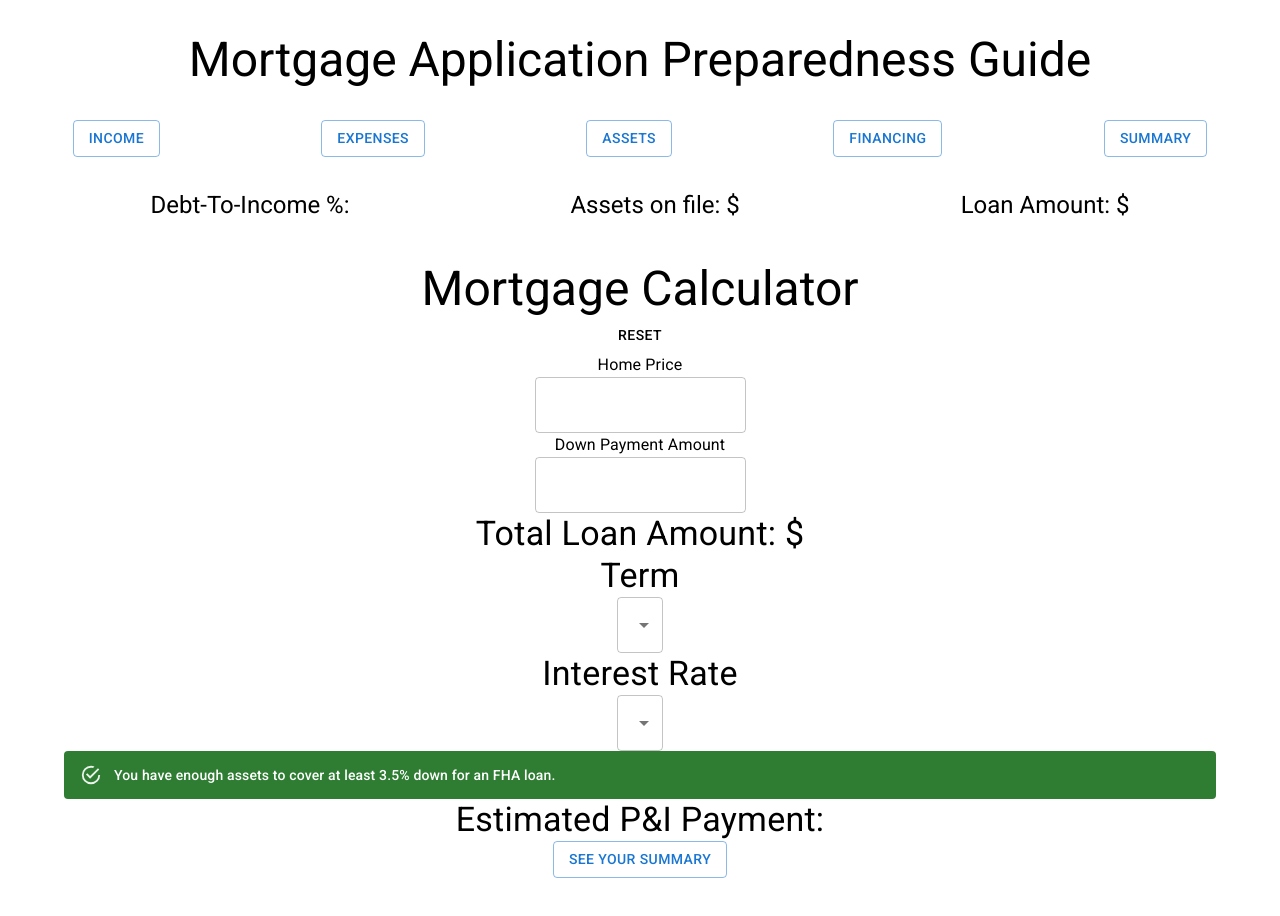
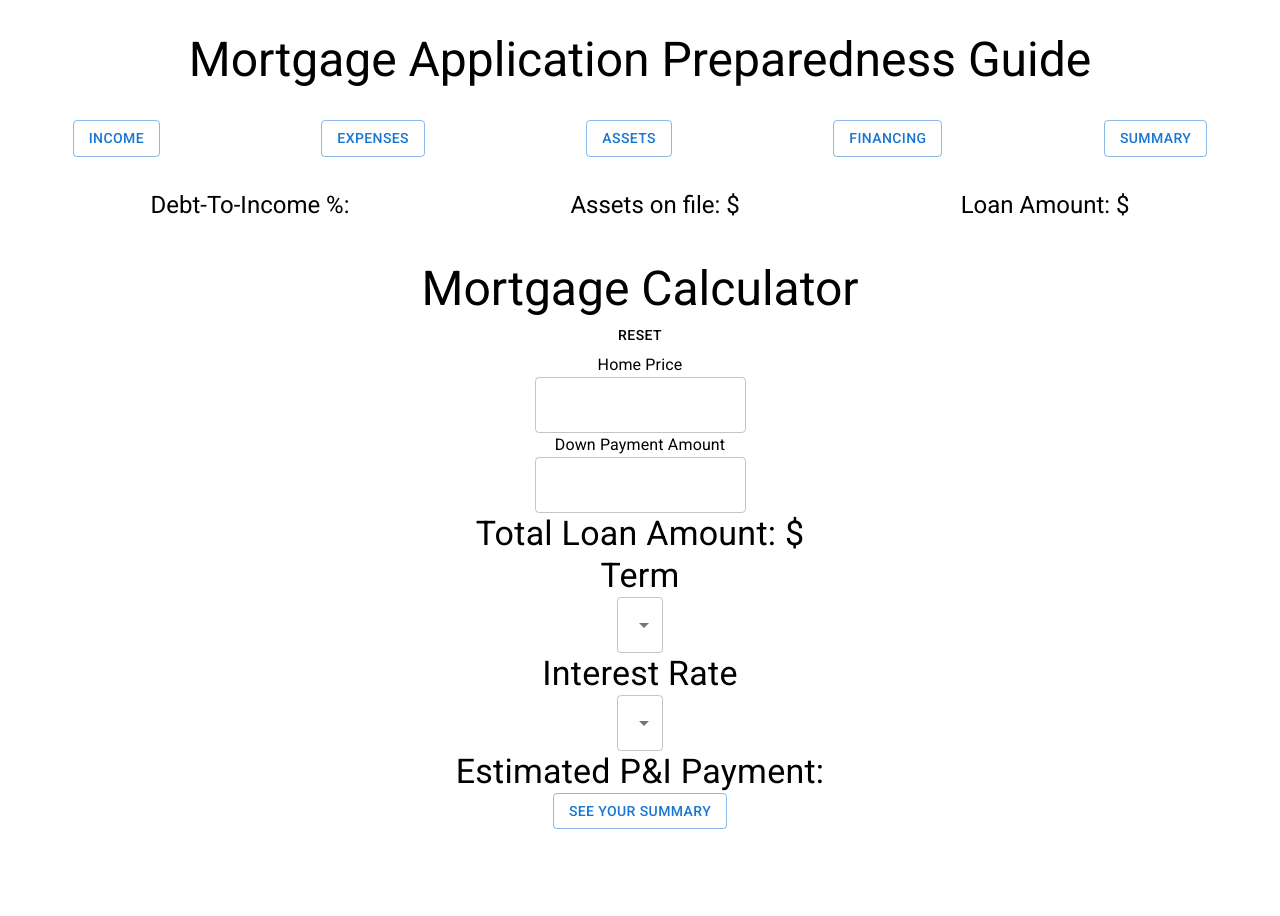
Before and after one commit to jschoff155/homefinancehero, a React (Create React App) app: page / in a window 1280 px wide. Both pictures are taken after a click on the button "FINANCING". After the commit the page ends 869 px from the top, so only its background shows below. Built offline with nearby package versions, Linux system fonts and the light colour scheme.

Commit message:
Removing alerts from production until proper validation is established.

```diff
--- a/src/ChildComponents/Financing.js
+++ b/src/ChildComponents/Financing.js
@@ -150,7 +150,7 @@ export default function Financing({
         <MenuItem value={7.75}>7.75</MenuItem>
         <MenuItem value={7.875}>7.875</MenuItem>
       </Select>
-      {tLoanAmount > 0 &&
+      {/*{tLoanAmount > 0 &&
       downPayment > 0 &&
       tLoanAmount * 0.035 > downPayment ? (
         <Alert variant="filled" severity="warning">
@@ -161,7 +161,7 @@ export default function Financing({
         <Alert variant="filled" severity="success">
           You have enough assets to cover at least 3.5% down for an FHA loan.
         </Alert>
-      )}
+      )}*/}
       <Typography variant="h4">Estimated P&I Payment:</Typography>
       <Typography variant="h4">{paymentAmount}</Typography>
       <Button variant="outlined" onClick={() => handleButtonClick("Summary")}>
--- a/src/ChildComponents/Summary.js
+++ b/src/ChildComponents/Summary.js
@@ -3,7 +3,7 @@ import Stack from "@mui/material/Stack";
 import Typography from "@mui/material/Typography";
 import Box from "@mui/material/Box";
 import Button from "@mui/material/Button";
-import Alert from "@mui/material/Alert";
+//import Alert from "@mui/material/Alert";
 
 export default function Summary(props) {
   const handleButtonClick = (component) => {
@@ -30,7 +30,7 @@ export default function Summary(props) {
         <Typography variant="h5">
           Debt-To-Income %: {props.appdebtToIncome}
         </Typography>
-        {props.appdebtToIncome > 45 ? (
+        {/*{props.appdebtToIncome > 45 ? (
           <Alert variant="filled" severity="warning">
             Your debt to income level is 45% or greater. This may cause problems
             with your loan application. Consider paying off some debt
@@ -42,14 +42,14 @@ export default function Summary(props) {
             Your debt to income level is below 45% which is what many lenders
             prefer. Great Job!
           </Alert>
-        )}
+        )} */}
         <Typography variant="h5">
           Down payment amount: ${props.apptotalDownPaymentAmount}
         </Typography>
         <Typography variant="h5">
           Assets on file: ${props.totalAssets}
         </Typography>
-        {props.apptotalDownPaymentAmount > props.totalAssets ? (
+        {/*{props.apptotalDownPaymentAmount > props.totalAssets ? (
           <Alert variant="filled" severity="warning">
             Your downpayment amount exceeds your available assets on file.
             Please revisit the assets screen and update your values or decrease
@@ -59,7 +59,7 @@ export default function Summary(props) {
           <Alert variant="filled" severity="success">
             You assets on file exceed your downpayment. You're good to go!
           </Alert>
-        )}
+        )}*/}
 
         <Typography variant="h5">
           Loan Amount: ${props.totalLoanAmount}
```
